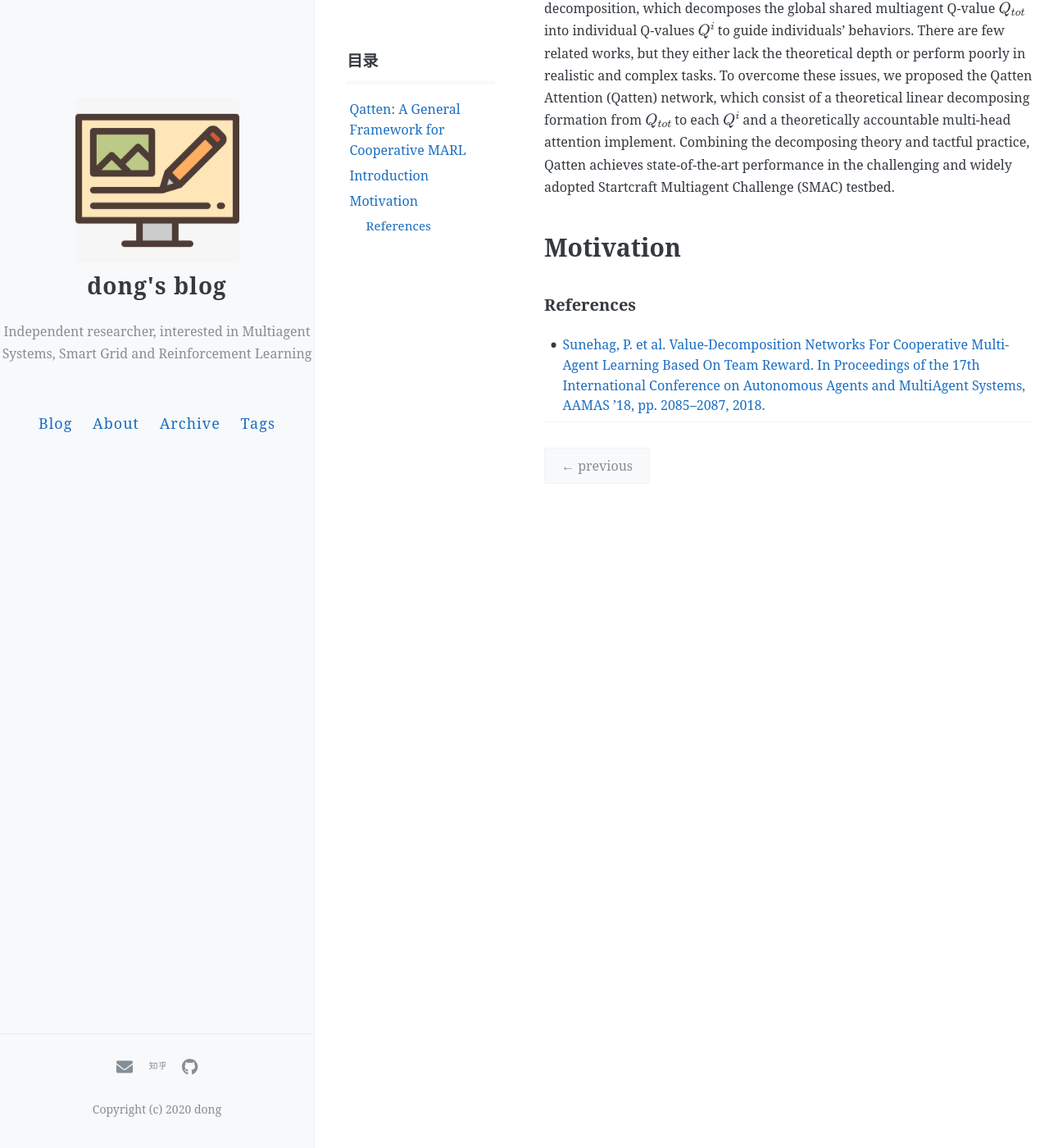
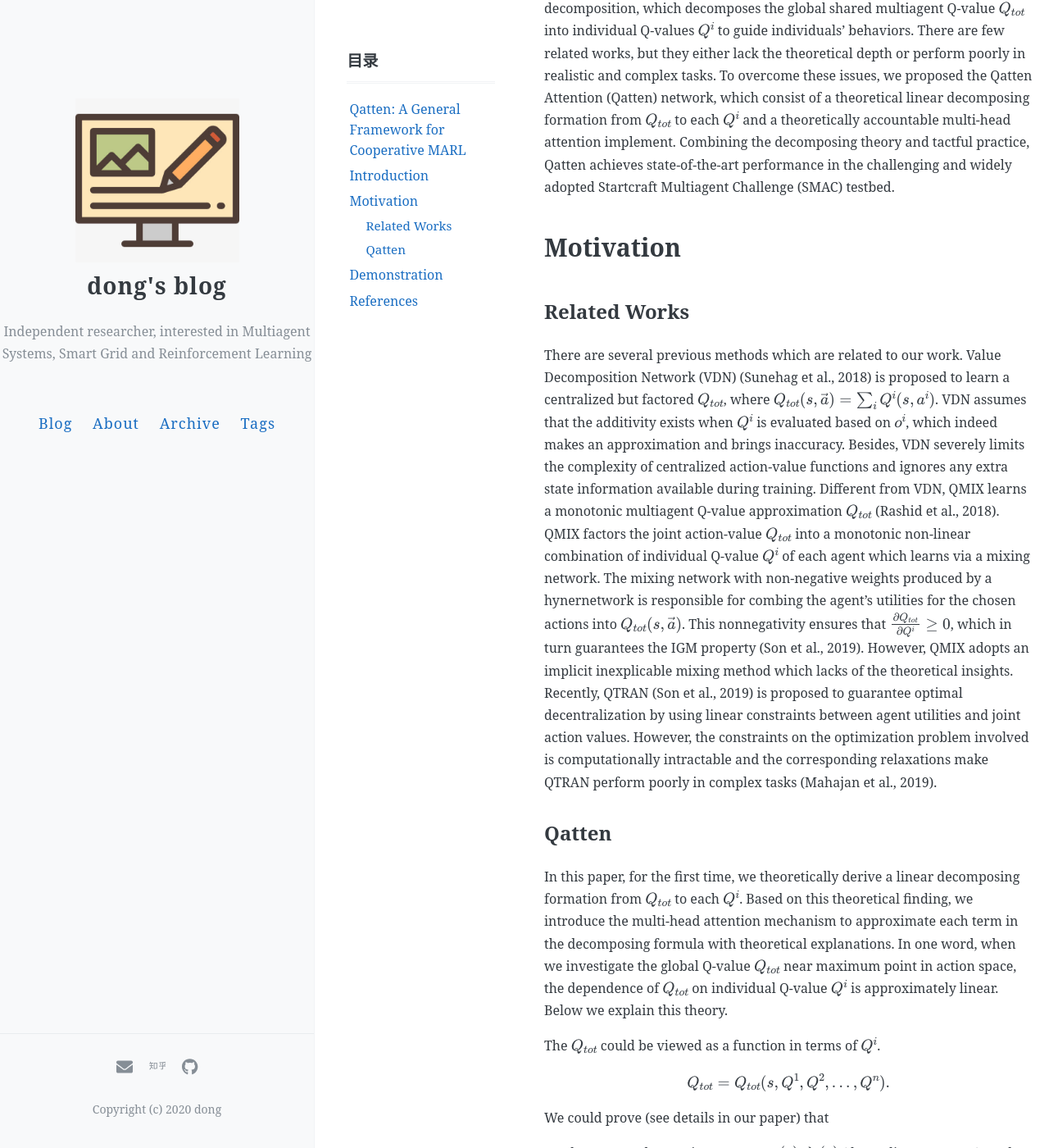
Before and after one commit to CNDOTA/CNDOTA.github.io, a Jekyll site: the page built from _posts/2020-02-17-Qatten.md, in a window 1280 px wide and 1400 px high, scrolled down 590 px. Shown: the whole window at 82% size. Built offline with Jekyll 4.4.1, drawn with Linux system fonts in a browser that asks for light colours; formulas are drawn with MathJax 3; comment, search, counter and statistics services are not loaded; some of the changed text lies outside the part shown.

Commit message:
fifth submit

```diff
--- a/_posts/2020-02-17-Qatten.md
+++ b/_posts/2020-02-17-Qatten.md
@@ -43,9 +43,107 @@ achieves state-of-the-art performance in the challenging and
 widely adopted Startcraft Multiagent Challenge (SMAC) testbed.
 
 # Motivation
+## Related Works
+There are several previous methods which are related to our work. Value Decomposition Network
+(VDN) (Sunehag et al., 2018) is proposed to learn a centralized but factored $Q_{tot}$, where
+$Q_{tot}(s, \vec{a})= \sum_{i} Q^{i}(s, a^{i})$. VDN assumes that the additivity exists
+when $Q^{i}$ is evaluated based on $o^{i}$, which indeed makes an approximation and brings inaccuracy.
+Besides, VDN severely limits the complexity of centralized action-value functions and
+ignores any extra state information available during training. Different from VDN,
+QMIX learns a monotonic multiagent Q-value approximation $Q_{tot}$ (Rashid et al., 2018).
+QMIX factors the joint action-value $Q_{tot}$ into a monotonic non-linear combination
+of individual Q-value $Q^{i}$ of each agent which learns via a mixing network.
+The mixing network with non-negative weights produced by a hynernetwork is responsible for
+combing the agent’s utilities for the chosen actions into $Q_{tot}(s, \vec{a})$.
+This nonnegativity ensures that $\frac{\partial Q_{tot}}{\partial Q^{i}} \ge 0$,
+which in turn guarantees the IGM property (Son et al., 2019).
+However, QMIX adopts an implicit inexplicable mixing method which lacks of the theoretical insights.
+Recently, QTRAN (Son et al., 2019) is proposed to guarantee optimal decentralization by using linear
+constraints between agent utilities and joint action values. However, the constraints on the optimization
+problem involved is computationally intractable and the corresponding relaxations make QTRAN perform
+poorly in complex tasks (Mahajan et al., 2019).
 
+## Qatten
+In this paper, for the first time, we theoretically
+derive a linear decomposing formation from $Q_{tot}$
+to each $Q^{i}$. Based on this theoretical finding, we
+introduce the multi-head attention mechanism to
+approximate each term in the decomposing formula
+with theoretical explanations. In one word, when we
+investigate the global Q-value $Q_{tot}$ near maximum point
+in action space, the dependence of $Q_{tot}$ on individual Q-value
+$Q^{i}$ is approximately linear. Below we explain this theory.
 
-### References
+The $Q_{tot}$ could be viewed as a function in terms of $Q^{i}$.
+
+$$Q_{tot}=Q_{tot}(s, Q^{1}, Q^{2}, ..., Q^{n}).$$
+
+We could prove (see details in our paper) that
+- Theorem 1. There exist constants $c(s),\lambda_i(s)$ (depending on state $s$),
+such that when we neglect higher order terms $o(\|\| \vec{a}- \vec{a}\_{o} \|\|^2)$,
+the local expansion of $Q_{tot}$ admits the following form
+
+$$Q_{tot}(s,\vec{a})=c(s) +\sum_i \lambda_i(s) Q^{i}(s,a^i).$$
+
+And in an cooperative setting, the constants $\lambda_i(s) \ge 0$.
+- Theorem 2. The functional relation between $Q_{tot}$ and $Q^{i}$ appears tobe linear in action space,
+yet contains all the non-linear information. We have the following finer structure of $\lambda_{i}$.
+
+$$\lambda_i(s)=\sum_{h} \lambda_{i,h}(s).$$
+
+Then we have
+
+$$Q_{tot}(s,\vec{a})=c(s) +\sum_{i,h} \lambda_{i,h}(s) Q^{i}(s,a^i),$$
+
+where $\lambda_{i,h}$ is a linear functional of all partial derivatives
+$\frac{\partial^{h}Q_{tot}}{\partial Q^{i_1}...\partial Q^{i_h}}$ of order $h$,
+and decays super-exponentially fast in $h.$
+Based on above findings, we introduce the multi-head attention to realize the deep
+version implement (Qatten).
+
+![Qatten Framework](https://github.com/cndota/cndota.github.io/raw/master/images/2020-02-17-Qatten/Qatten.png)
+
+The overall architecture consists
+of agents’ recurrent Q-value networks representing each
+agent’s individual value function $Q^{i}(\tau^{i}, a^{i})$ and the refined
+attention based value-mixing network to model the relation
+between $Q_{tot}$ and individual Q-values. The attention-based
+mixing network takes individual agents’ Q-values and local
+information as input and mixes them with global state to
+produce the values of $Q_{tot}$. Qatten's mixing network
+perfectly implement the theorems.
+
+# Demonstration
+Like previous works, we test Qatten in the SMAC (Samvelyan
+et al., 2019) platform.
+
+# References
 - [Sunehag, P. et al. Value-Decomposition Networks For Cooperative Multi-Agent Learning Based
 On Team Reward. In Proceedings of the 17th International Conference on Autonomous Agents and MultiAgent
 Systems, AAMAS ’18, pp. 2085–2087, 2018.](http://dl.acm.org/citation.cfm?id=3237383.3238080.)
+
+- Rashid, T., Samvelyan, M., Witt, C. S. d., Farquhar, G., Foerster,
+J. N., and Whiteson, S. QMIX: Monotonic Value
+Function Factorisation for Deep Multi-Agent Reinforcement
+Learning. In Proceedings of the 35th International
+Conference on Machine Learning, pp. 4292–4301, 2018.
+
+- Son, K., Kim, D., Kang, W. J., Hostallero, D. E., and Yi,
+Y. QTRAN: Learning to Factorize with Transformation
+for Cooperative Multi-Agent Reinforcement Learning.
+In Chaudhuri, K. and Salakhutdinov, R. (eds.), In Proceedings
+of the 36th International Conference on Machine
+Learning,  pp. 5887–5896, 2019.
+
+- Mahajan, A., Rashid, T., Samvelyan, M., and Whiteson,
+S. MAVEN: Multi-Agent Variational Exploration. In
+Wallach, H., Larochelle, H., Beygelzimer, A., Alch´e-Buc,
+F. d., Fox, E., and Garnett, R. (eds.), In Proceedings of the
+32nd International Conference on Neural Information
+Processing Systems, pp. 7611–7622, 2019.
+
+- [Samvelyan, M., Rashid, T., de Witt, C. S., Farquhar, G.,
+Nardelli, N., Rudner, T. G. J., Hung, C.-M., Torr, P.
+H. S., Foerster, J., and Whiteson, S. The StarCraft Multi-
+Agent Challenge. In arXiv:1902.04043,
+2019.](http://arxiv.org/abs/1902.04043.)
```
Also changed, not shown: _posts/2018-6-21-Markdown_brief_syntactic.md (deleted, +0 -117 lines), images/2018-6-21-Markdown_brief_syntactic/Markdown语法简明笔记1.png (deleted), images/2018-6-21-Markdown_brief_syntactic/Markdown语法简明笔记2.png (deleted), images/2020-02-17-Qatten/Qatten.png (added).
